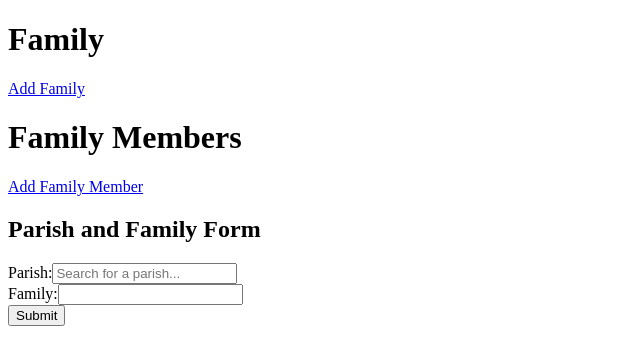
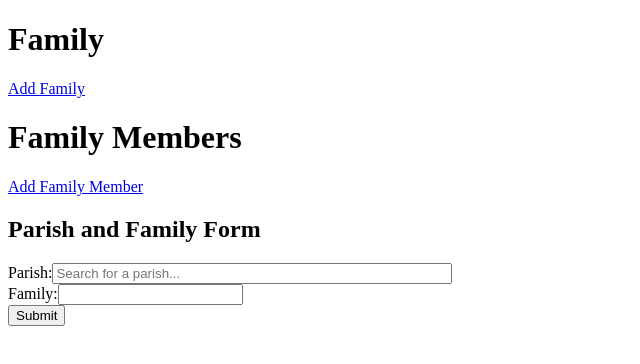
Before and after one commit to joegeneq/firstsaturdayfatima, a Vue app in the folder fatima/: page /parish-form in a window 1280 px wide. Shown: the top 364 px of the page, without its empty margins (0-640 px from the left). Built offline with nearby package versions, Linux system fonts and the light colour scheme.

Commit message:
updated CSS for wider form field

```diff
--- a/fatima/src/components/ParishForm.vue
+++ b/fatima/src/components/ParishForm.vue
@@ -5,11 +5,11 @@
       <label for="parish">Parish:</label>
       <input
         type="text"
+        class="my-input"
         v-model="searchQuery"
         id="parish"
         placeholder="Search for a parish..."
         @input="handleSearch"
-        minlength="50"
       />
       <ul v-if="filteredParishes.length > 0">
         <li
@@ -113,6 +113,14 @@ const submitForm = async () => {
 </script>
 
 <style scoped>
+
+.my-input {
+  width: 100%; /* Makes the input take full width of its parent */
+  max-width: 400px; /* Limits the maximum width */
+  box-sizing: border-box; /* Ensures padding and border are included in the width */
+}
+
+
 ul {
   list-style-type: none;
   padding: 0;
```
